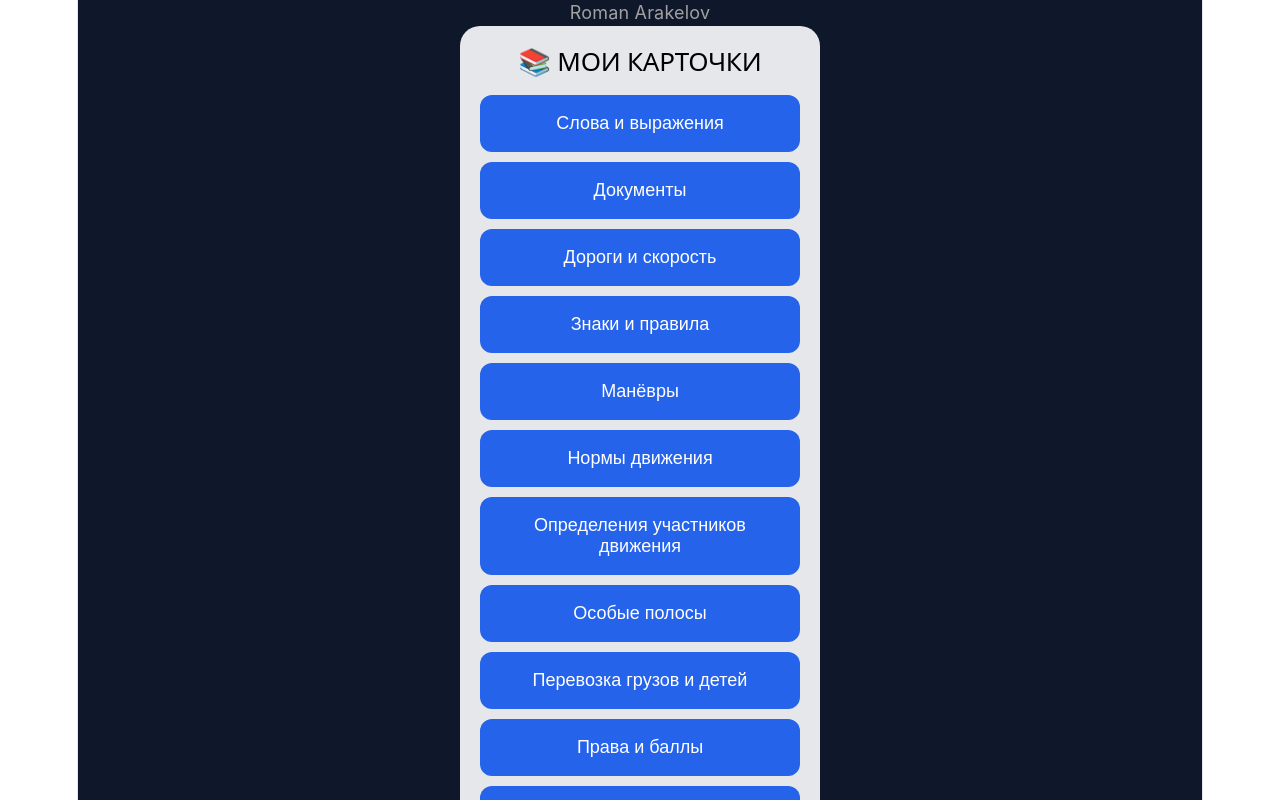
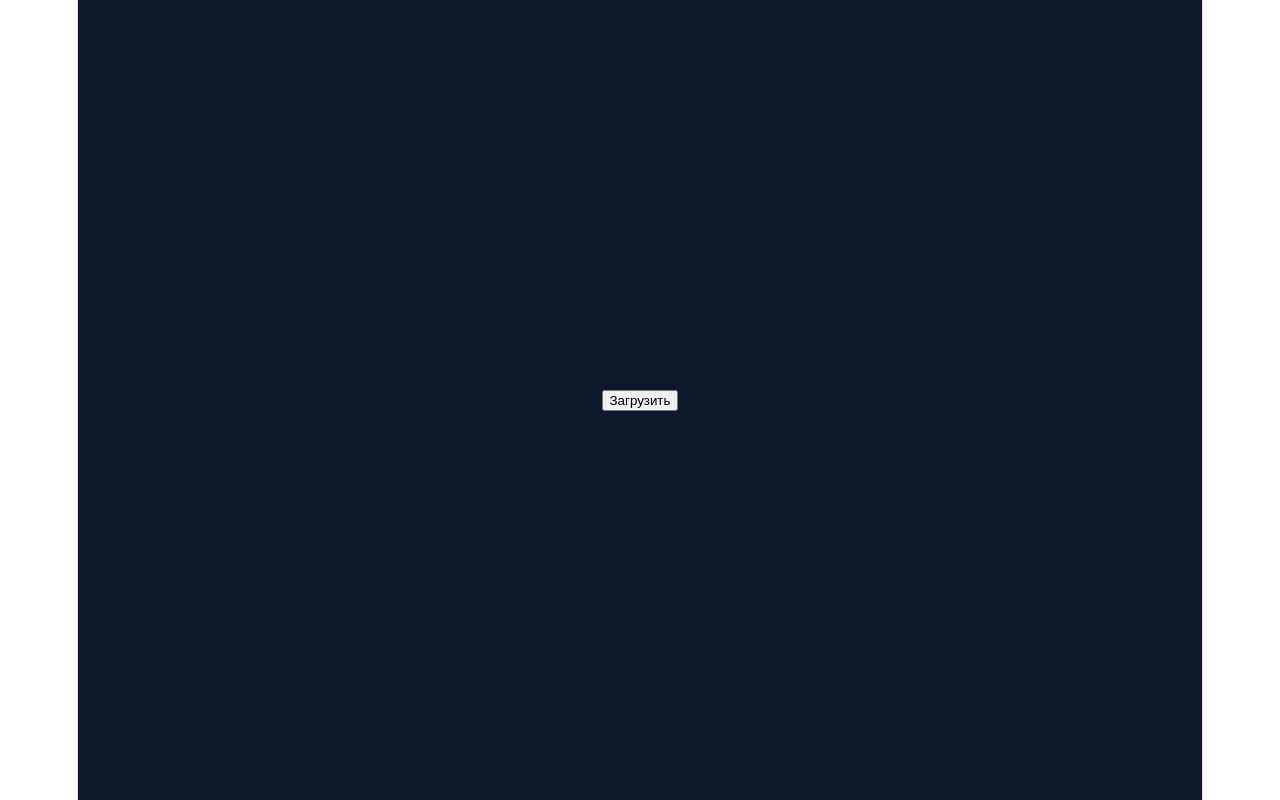
Before and after one commit to tenerifeopen/dgt-flashcards, a React (Vite) app: page / in a window 1280 px wide. Shown: the top 800 px of the page. Built offline with nearby package versions, Linux system fonts and the light colour scheme.

Commit message:
update cards

```diff
--- a/src/App.jsx
+++ b/src/App.jsx
@@ -1,35 +1,16 @@
 import { useState } from "react";
 
 const API_KEY = "19cfe51a800efaf9ecddfdd880654a8ae0eea92f1eaf1529215afc8832b5ca00";
-const VOICE_ID = "TxGEqnHWrfWFTfGW9XjX";
+const VOICE_ID = "EXAVITQu4vr4xnSDxMaL"; // можно оставить (Bella)
 
 const topics = [
-  { name: "Слова и выражения", file: "/cards/words.txt" },
-  { name: "Документы", file: "/cards/Документы.txt" },
-  { name: "Дороги и скорость", file: "/cards/Дороги и скорость.txt" },
-  { name: "Знаки и правила", file: "/cards/Знаки и правила.txt" },
-  { name: "Манёвры", file: "/cards/Манёвры.txt" },
-  { name: "Нормы движения", file: "/cards/Нормы движения.txt" },
-  { name: "Определения участников движения", file: "/cards/Определения участников движения.txt" },
-  { name: "Особые полосы", file: "/cards/Особые полосы.txt" },
-  { name: "Перевозка грузов и детей", file: "/cards/Перевозка грузов и детей.txt" },
-  { name: "Права и баллы", file: "/cards/Права и баллы.txt" },
-  { name: "Скорости", file: "/cards/Скорости.txt" },
-  { name: "Транспортные средства", file: "/cards/Транспортные средства.txt" },
-  { name: "Фары и освещение", file: "/cards/Фары и освещение.txt" },
-  { name: "Экстренные ситуации", file: "/cards/Экстренные ситуации.txt" },
-  { name: "Знаки", file: "/cards/Знаки.txt" }
+  { name: "Слова и выражения", file: "/cards/words.txt" }
 ];
 
 export default function App() {
-  const [screen, setScreen] = useState("menu");
   const [cards, setCards] = useState([]);
   const [index, setIndex] = useState(0);
   const [show, setShow] = useState(false);
-  const [favorites, setFavorites] = useState([]);
-  const [onlyFav, setOnlyFav] = useState(false);
-
-  const font = "-apple-system, BlinkMacSystemFont, 'Segoe UI', Roboto, sans-serif";
 
   const loadTopic = (file) => {
     fetch(file)
@@ -47,35 +28,12 @@ export default function App() {
         setCards(parsed);
         setIndex(0);
         setShow(false);
-        setScreen("cards");
       });
   };
 
-  const filteredCards = onlyFav
-    ? cards.filter(c => favorites.includes(c.question))
-    : cards;
+  const current = cards[index];
 
-  const current = filteredCards[index];
-
-  const toggleFavorite = (e) => {
-    e.stopPropagation();
-    if (!current) return;
-
-    if (favorites.includes(current.question)) {
-      setFavorites(favorites.filter(f => f !== current.question));
-    } else {
-      setFavorites([...favorites, current.question]);
-    }
-  };
-
-  const shuffle = () => {
-    const shuffled = [...cards].sort(() => Math.random() - 0.5);
-    setCards(shuffled);
-    setIndex(0);
-    setShow(false);
-  };
-
-  // 🔥 ОЗВУЧКА ElevenLabs
+  // 🔊 РАБОЧАЯ ОЗВУЧКА
   const speak = async (e) => {
     e.stopPropagation();
     if (!current) return;
@@ -83,7 +41,7 @@ export default function App() {
     const text = show ? current.answer : current.question;
 
     try {
-      const res = await fetch(
+      const response = await fetch(
         `https://api.elevenlabs.io/v1/text-to-speech/${VOICE_ID}`,
         {
           method: "POST",
@@ -98,66 +56,21 @@ export default function App() {
         }
       );
 
-      const blob = await res.blob();
+      if (!response.ok) {
+        console.log("Ошибка API", await response.text());
+        return;
+      }
+
+      const blob = await response.blob();
       const url = URL.createObjectURL(blob);
 
       const audio = new Audio(url);
       audio.play();
 
     } catch (err) {
-      console.error("Ошибка озвучки:", err);
+      console.log("Ошибка", err);
     }
   };
-
-  if (screen === "menu") {
-    return (
-      <div style={{
-        minHeight: "100vh",
-        background: "#0f172a",
-        display: "flex",
-        flexDirection: "column",
-        alignItems: "center",
-        justifyContent: "center",
-        fontFamily: font
-      }}>
-        <div style={{ color: "#A1A1A1", fontSize: 18 }}>
-          Roman Arakelov
-        </div>
-
-        <div style={{
-          background: "#e5e7eb",
-          padding: 20,
-          borderRadius: 20,
-          width: 320
-        }}>
-          <h2 style={{
-            textAlign: "center",
-            color: "#000",
-            fontSize: 26
-          }}>
-            📚 МОИ КАРТОЧКИ
-          </h2>
-
-          {topics.map((t, i) => (
-            <button key={i}
-              onClick={() => loadTopic(t.file)}
-              style={{
-                width: "100%",
-                marginTop: 10,
-                padding: 18,
-                borderRadius: 12,
-                border: "none",
-                background: "#2563eb",
-                color: "white",
-                fontSize: 18
-              }}>
-              {t.name}
-            </button>
-          ))}
-        </div>
-      </div>
-    );
-  }
 
   return (
     <div style={{
@@ -166,140 +79,46 @@ export default function App() {
       display: "flex",
       flexDirection: "column",
       alignItems: "center",
-      padding: "20px 12px 160px",
-      fontFamily: font
+      justifyContent: "center",
+      color: "white",
+      fontFamily: "Arial"
     }}>
 
-      <div style={{
-        width: "100%",
-        maxWidth: 420,
-        display: "flex",
-        justifyContent: "space-between",
-        color: "#94a3b8"
-      }}>
-        <div onClick={() => setScreen("menu")}>← назад</div>
+      <button onClick={() => loadTopic("/cards/words.txt")}>
+        Загрузить
+      </button>
 
-        <button onClick={() => setOnlyFav(!onlyFav)} style={{
-          width: 52,
-          height: 52,
-          borderRadius: 12,
-          background: onlyFav ? "#facc15" : "#334155",
-          fontSize: 26,
-          border: "none"
-        }}>★</button>
-      </div>
-
-      <div style={{ width: "100%", maxWidth: 420, marginTop: 10 }}>
-        <div onClick={() => setShow(!show)} style={{
-          width: "100%",
-          height: "60vh",
-          borderRadius: 20,
-          overflow: "hidden",
-          position: "relative"
-        }}>
-
-          <div onClick={toggleFavorite} style={{
-            position: "absolute",
-            top: 14,
-            right: 14,
-            fontSize: 30,
-            zIndex: 20,
-            color: favorites.includes(current?.question)
-              ? "#facc15"
-              : "#9ca3af"
-          }}>★</div>
-
-          <button onClick={speak} style={{
-            position: "absolute",
-            bottom: 14,
-            right: 14,
-            width: 70,
-            height: 48,
-            borderRadius: 16,
-            background: "#2563eb",
-            color: "white",
-            fontSize: 24,
-            border: "none",
-            zIndex: 20
-          }}>🔊</button>
-
-          <div style={{
-            width: "100%",
-            height: "100%",
+      {current && (
+        <div
+          onClick={() => setShow(!show)}
+          style={{
+            width: 300,
+            height: 300,
             background: show ? "#2563eb" : "#e5e7eb",
-            color: show ? "#fff" : "#000",
+            color: show ? "white" : "black",
             display: "flex",
             alignItems: "center",
-            justifyContent: "center"
-          }}>
-            <div style={{
-              width: "100%",
-              textAlign: "center",
-              padding: 20,
-              fontSize: "clamp(30px, 7vw, 40px)",
-              fontWeight: 700,
-              lineHeight: 1.5
-            }}>
-              {show ? current?.answer : current?.question}
-            </div>
-          </div>
+            justifyContent: "center",
+            borderRadius: 20,
+            marginTop: 20,
+            textAlign: "center",
+            padding: 20
+          }}
+        >
+          {show ? current.answer : current.question}
 
+          <button
+            onClick={speak}
+            style={{
+              position: "absolute",
+              bottom: 20,
+              right: 20
+            }}
+          >
+            🔊
+          </button>
         </div>
-      </div>
-
-      <div style={{ width: "100%", maxWidth: 420, marginTop: 12 }}>
-        <button onClick={shuffle} style={{
-          width: "100%",
-          height: 70,
-          borderRadius: 20,
-          background: "#334155",
-          border: "none",
-          fontSize: 36
-        }}>🔀</button>
-
-        <div style={{
-          marginTop: 10,
-          height: 70,
-          background: "#1e293b",
-          borderRadius: 24,
-          display: "flex",
-          alignItems: "center",
-          justifyContent: "space-between",
-          padding: "0 16px"
-        }}>
-          <button onClick={() => {
-            if (!filteredCards.length) return;
-            setShow(false);
-            setIndex(i => (i - 1 + filteredCards.length) % filteredCards.length);
-          }} style={{
-            width: 70,
-            height: 48,
-            borderRadius: 16,
-            background: "#020617",
-            color: "white",
-            fontSize: 26,
-            border: "none"
-          }}>←</button>
-
-          <div style={{ color: "white" }}>
-            {filteredCards.length ? `${index + 1} / ${filteredCards.length}` : "0 / 0"}
-          </div>
-
-          <button onClick={() => {
-            if (!filteredCards.length) return;
-            setShow(false);
-            setIndex(i => (i + 1) % filteredCards.length);
-          }} style={{
-            width: 70,
-            height: 48,
-            borderRadius: 16,
-            background: "#2563eb",
-            color: "white",
-            fontSize: 26,
-            border: "none"
-          }}>→</button>
-        </div>
-      </div>
+      )}
 
     </div>
   );
```
